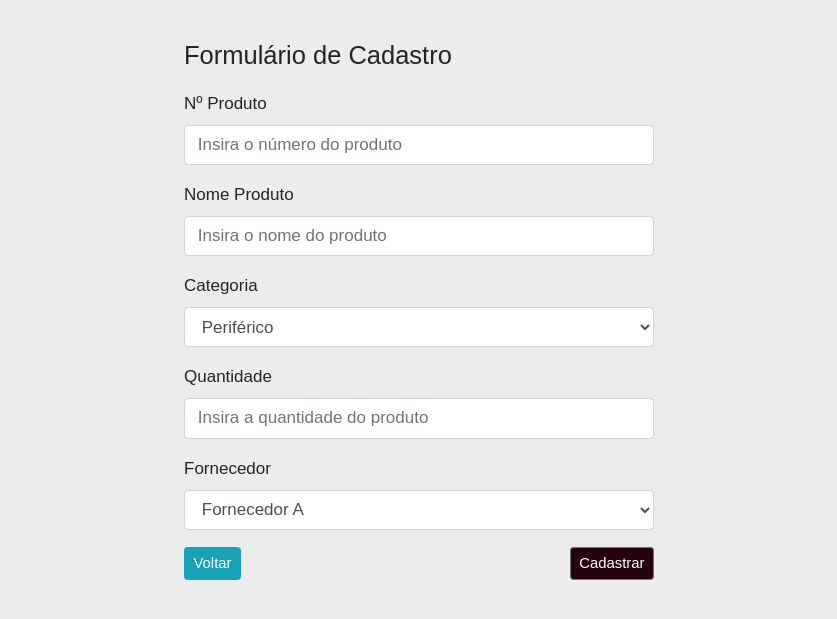
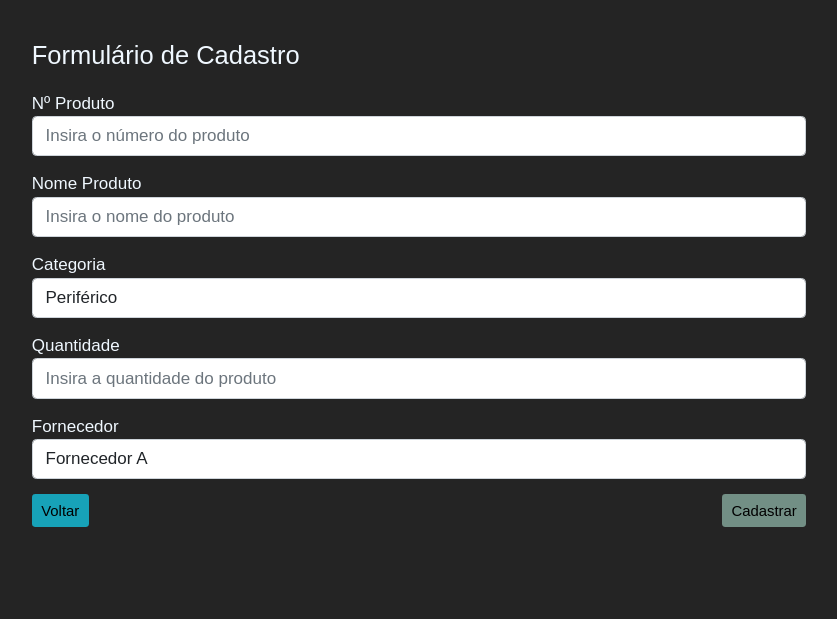
Before and after one commit to leo-allves/Crud_procedural, a PHP site: page /form/adicionar_produto.php in a window 1280 px wide. Shown: the top 619 px of the page, without its empty margins (221-1058 px from the left). Run offline with PHP 8.4, Linux system fonts and the light colour scheme; some libraries are stand-ins or nearby versions; some web fonts are replaced.

Commit message:
Melhorias-Realizadas

```diff
--- a/css/style.css
+++ b/css/style.css
@@ -4,15 +4,38 @@
 
 }
 body{
-    background-color:#ECECEC;
+    background-color:hsl(0, 0%, 14%);
+    color: aliceblue;
 }
+h5.card-title{
+    color: #17a2b8;
+}
+p.card-text{
+    color: rgb(66, 66, 66);
+}
+
 #tamanhoContainer{
-    width: 500px;
+    width: 800px;
     margin-top: 40px;
 }
 
-#button_submit{
+button.button_submit{
     float:right;
-    background-color:#25020F;
-    color: #FFFFFF;
+    background-color:#728f85;
+    color: black;
 }
+a.button_submit1{
+    background-color:#17a2b8;
+    color: black;
+}
+
+div.direct-form{
+    margin-top: 9px;
+}
+
+.form-group{
+    margin-bottom: 15px;
+}
+input:placeholder{
+    font-size:5px;
+}
--- a/form/_atualizar_produto.php
+++ b/form/_atualizar_produto.php
@@ -29,7 +29,8 @@ $atualizar = mysqli_query($conexao, $sql);
     <meta name="viewport" content="width=device-width, initial-scale=1.0">
     <link rel = "preconnect" href = "https://fonts.gstatic.com">
     <link href="https://fonts.googleapis.com/css2?family=Yusei+Magic&display=swap" rel="stylesheet">
-    <link rel="stylesheet" href="../css/bootstrap.css">
+    <link href="https://cdn.jsdelivr.net/npm/bootstrap@5.1.3/dist/css/bootstrap.min.css" rel="stylesheet" integrity="sha384-1BmE4kWBq78iYhFldvKuhfTAU6auU8tT94WrHftjDbrCEXSU1oBoqyl2QvZ6jIW3" crossorigin="anonymous">
+    <script src="https://cdn.jsdelivr.net/npm/bootstrap@5.1.3/dist/js/bootstrap.bundle.min.js" integrity="sha384-ka7Sk0Gln4gmtz2MlQnikT1wXgYsOg+OMhuP+IlRH9sENBO0LRn5q+8nbTov4+1p" crossorigin="anonymous"></script>
     <link rel="stylesheet" href="../css/style.css">
 </head>
 <body>
--- a/form/adicionar_produto.php
+++ b/form/adicionar_produto.php
@@ -6,7 +6,8 @@
     <link rel = "preconnect" href = "https://fonts.gstatic.com">
     <link rel="preconnect" href="https://fonts.gstatic.com">
     <link href="https://fonts.googleapis.com/css2?family=Yusei+Magic&display=swap" rel="stylesheet">
-    <link rel="stylesheet" href="../css/bootstrap.css">
+    <link href="https://cdn.jsdelivr.net/npm/bootstrap@5.1.3/dist/css/bootstrap.min.css" rel="stylesheet" integrity="sha384-1BmE4kWBq78iYhFldvKuhfTAU6auU8tT94WrHftjDbrCEXSU1oBoqyl2QvZ6jIW3" crossorigin="anonymous">
+    <script src="https://cdn.jsdelivr.net/npm/bootstrap@5.1.3/dist/js/bootstrap.bundle.min.js" integrity="sha384-ka7Sk0Gln4gmtz2MlQnikT1wXgYsOg+OMhuP+IlRH9sENBO0LRn5q+8nbTov4+1p" crossorigin="anonymous"></script>
     <link rel="stylesheet" href="../css/style.css">
     <title>Formulário de Cadastro</title>
 </head>
@@ -26,8 +27,6 @@
                 <label>Nome Produto</label>
                 <input type="text" class="form-control" name="nomeproduto" placeholder="Insira o nome do produto" required autocomplete="off">
             </div>
-
-
 
             <div class="form-group">
                 <label>Categoria</label>
@@ -52,15 +51,14 @@
                     <option>Fornecedor C</option>
                 </select>
             </div>
-            <!--botão para retornar ao menu-->
-            <a href="index.php" role="button" class="btn btn-info btn-sm" >Voltar</a>
-            <!--usamos o botao submit quando queremos enviar alguma coisa-->
-            <button type="submit" class="btn btn-secondary btn-sm" id="button_submit">Cadastrar</button>
-
+            <div class="direct-form">
+                <!--botão para retornar ao menu-->
+                <a href="../index.php" role="button" class="btn  btn-sm button_submit1" >Voltar</a>
+                <!--usamos o botao submit quando queremos enviar alguma coisa-->
+                <button type="submit" class="btn btn-sm button_submit">Cadastrar</button>
+            </div>
         </form>
 
     </div>
-
-    <script type="bootstrap/js" src="..//js/bootstrap.js"></script>
 </body>
 </html>
--- a/form/deletar_produto.php
+++ b/form/deletar_produto.php
@@ -19,7 +19,8 @@ $deletar = mysqli_query($conexao, $sql);
     <meta name="viewport" content="width=device-width, initial-scale=1.0">
     <link rel = "preconnect" href = "https://fonts.gstatic.com">
     <link href="https://fonts.googleapis.com/css2?family=Yusei+Magic&display=swap" rel="stylesheet">
-    <link rel="stylesheet" href="../css/bootstrap.css">
+    <link href="https://cdn.jsdelivr.net/npm/bootstrap@5.1.3/dist/css/bootstrap.min.css" rel="stylesheet" integrity="sha384-1BmE4kWBq78iYhFldvKuhfTAU6auU8tT94WrHftjDbrCEXSU1oBoqyl2QvZ6jIW3" crossorigin="anonymous">
+    <script src="https://cdn.jsdelivr.net/npm/bootstrap@5.1.3/dist/js/bootstrap.bundle.min.js" integrity="sha384-ka7Sk0Gln4gmtz2MlQnikT1wXgYsOg+OMhuP+IlRH9sENBO0LRn5q+8nbTov4+1p" crossorigin="anonymous"></script>
     <link rel="stylesheet" href="../css/style.css">
 </head>
 <body>
--- a/form/editar_produto.php
+++ b/form/editar_produto.php
@@ -16,7 +16,8 @@ $id = $_GET['id'];
     <link rel = "preconnect" href = "https://fonts.gstatic.com">
     <link rel="preconnect" href="https://fonts.gstatic.com">
     <link href="https://fonts.googleapis.com/css2?family=Yusei+Magic&display=swap" rel="stylesheet">
-    <link rel="stylesheet" href="../css/bootstrap.css">
+    <link href="https://cdn.jsdelivr.net/npm/bootstrap@5.1.3/dist/css/bootstrap.min.css" rel="stylesheet" integrity="sha384-1BmE4kWBq78iYhFldvKuhfTAU6auU8tT94WrHftjDbrCEXSU1oBoqyl2QvZ6jIW3" crossorigin="anonymous">
+    <script src="https://cdn.jsdelivr.net/npm/bootstrap@5.1.3/dist/js/bootstrap.bundle.min.js" integrity="sha384-ka7Sk0Gln4gmtz2MlQnikT1wXgYsOg+OMhuP+IlRH9sENBO0LRn5q+8nbTov4+1p" crossorigin="anonymous"></script>
     <link rel="stylesheet" href="../css/style.css">
     <title>Formulário de Cadastro</title>
 </head>
```
Also changed, not shown: form/_inserir_produto.php (+3 -4 lines), form/conexao.php (+4 -9 lines), form/listar_produtos.php (+18 -20 lines), index.php (renamed from form/index.php, +3 -4 lines).
